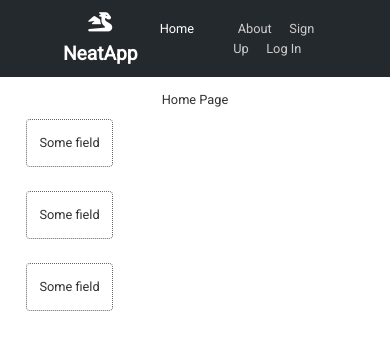
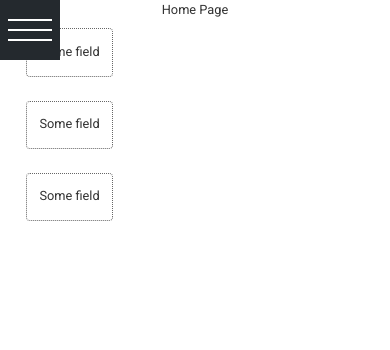
Before and after one commit to Nita1001/neatApp, a React (Create React App) app: page / in a window 390 px wide. Shown: the top 350 px of the page. Built offline with nearby package versions, Linux system fonts and the light colour scheme.

Commit message:
MobileMenu

```diff
--- a/src/components/layout/MainNav.js
+++ b/src/components/layout/MainNav.js
@@ -2,7 +2,6 @@ import React, { useContext } from 'react';
 import { NavLink, Link } from 'react-router-dom';
 import { LogInContext } from '../../contexts/LogInContext';
 import { useNavigate } from 'react-router-dom';
-
 const MainNav = () => {
     const { isLoggedIn, logOut } = useContext(LogInContext);
     const navigate = useNavigate();
@@ -14,63 +13,69 @@ const MainNav = () => {
 
     return (
         <nav className="navbar bg-dark">
-            <div className="container">
+            <div className="navContainer container">
                 <h1 className="logo">
                     <i className="fa-solid fa-dragon" />
                     <Link to="/">NeatApp</Link>
                 </h1>
                 <ul>
                     <li>
-                        <NavLink
-                            to="/"
-                            className={({ isActive }) => (isActive ? 'link active' : 'link')}
-                        >
+                        <NavLink to="/" className={({ isActive }) => (isActive ? 'link active' : 'link')}>
                             Home
                         </NavLink>
                     </li>
                     <li>
-                        <NavLink
-                            to="/about"
-                            className={({ isActive }) => (isActive ? 'link active' : 'link')}
-                        >
+                        <NavLink to="/about" className={({ isActive }) => (isActive ? 'link active' : 'link')}>
                             About
                         </NavLink>
+                    </li>
                     {isLoggedIn ? (
                         <>
+                            <li>
+
                                 <NavLink
-                                    to='/profile'
+                                    to="/profile"
                                     className={({ isActive }) => (isActive ? 'link active' : 'link')}
                                 >
                                     Profile
                                 </NavLink>
+                            </li>
+                            <li>
+
                                 <NavLink
-                                    to='/schedule'
+                                    to="/schedule"
                                     className={({ isActive }) => (isActive ? 'link active' : 'link')}
                                 >
                                     Schedule
                                 </NavLink>
-                                <button className='btnLogOut' onClick={handleLogout}>Log Out</button>
+                            </li>
+                            <button className="btnLogOut" onClick={handleLogout}>
+                                Log Out
+                            </button>
                         </>
                     ) : (
                         <>
+                            <li>
                                 <NavLink
                                     to="/signUp"
                                     className={({ isActive }) => (isActive ? 'link active' : 'link')}
                                 >
                                     Sign Up
                                 </NavLink>
+                            </li>
+                            <li>
                                 <NavLink
                                     to="/logIn"
                                     className={({ isActive }) => (isActive ? 'link active' : 'link')}
                                 >
                                     Log In
                                 </NavLink>
+                            </li>
                         </>
                     )}
-                    </li>
                 </ul>
             </div>
-        </nav>
+        </nav >
     );
 };
 
--- /dev/null
+++ b/src/components/layout/MobileMainNav.js
@@ -0,0 +1,94 @@
+import React, { useContext } from 'react';
+import { NavLink } from 'react-router-dom';
+import { LogInContext } from '../../contexts/LogInContext';
+import { useNavigate } from 'react-router-dom';
+
+const MobileMainNav = () => {
+
+    const { isLoggedIn, logOut } = useContext(LogInContext);
+    const navigate = useNavigate();
+
+    const handleLogout = () => {
+        logOut();
+        navigate('/');
+    };
+
+    return (
+        <>
+            <div class="menu-wrap">
+                <input type="checkbox" className="toggle"></input>
+                <div class="burger">
+                    <div></div>
+                </div>
+                <div class="menu">
+                    <div>
+                        <div>
+                            <ul>
+                                <li>
+                                    <NavLink to="/" className={({ isActive }) => (isActive ? 'link active' : 'link')}>
+                                        Home
+                                    </NavLink>
+                                </li>
+                                <li>
+                                    <NavLink to="/about" className={({ isActive }) => (isActive ? 'link active' : 'link')}>
+                                        About
+                                    </NavLink>
+                                </li>
+                                {isLoggedIn ? (
+                                    <>
+                                        <li>
+                                            <NavLink
+                                                to="/profile"
+                                                className={({ isActive }) => (isActive ? 'link active' : 'link')}
+                                            >
+                                                Profile
+                                            </NavLink>
+                                        </li>
+                                        <li>
+                                            <NavLink
+                                                to="/schedule"
+                                                className={({ isActive }) => (isActive ? 'link active' : 'link')}
+                                            >
+                                                Schedule
+                                            </NavLink>
+                                        </li>
+                                        <button className="btnLogOut" onClick={handleLogout}>
+                                            Log Out
+                                        </button>
+                                    </>
+                                ) : (
+                                    <>
+                                        <li>
+                                            <NavLink
+                                                to="/signUp"
+                                                className={({ isActive }) => (isActive ? 'link active' : 'link')}
+                                            >
+                                                Sign Up
+                                            </NavLink>
+                                        </li>
+                                        <li>
+                                            <NavLink
+                                                to="/logIn"
+                                                className={({ isActive }) => (isActive ? 'link active' : 'link')}
+                                            >
+                                                Log In
+                                            </NavLink>
+                                        </li>
+                                    </>
+                                )}
+                            </ul>
+                        </div>
+                    </div>
+                </div>
+            </div>
+            {/* {
+                showNavLinks ?
+                <div></div>
+                :
+                <div></div>
+            } */}
+        </>
+    )
+}
+
+export default MobileMainNav
--- a/src/components/layout/SharedLayout.js
+++ b/src/components/layout/SharedLayout.js
@@ -1,11 +1,15 @@
 import React from 'react'
 import { Outlet } from 'react-router-dom'
 import MainNav from './MainNav'
+import MobileMainNav from './MobileMainNav'
+import useViewport from '../../hooks/useViewport'
+const SharedLayout = () => {
+    const { width } = useViewport();
+    const breakpoint = 700;
 
-const SharedLayout = () => {
     return (
         <>
-            <MainNav />
+            {width < breakpoint ? <MobileMainNav /> : <MainNav />}
             <div className='container'>
                 <Outlet />
             </div>
--- /dev/null
+++ b/src/hooks/useViewport.js
@@ -0,0 +1,15 @@
+import React from 'react'
+
+const useViewport = () => {
+    const [width, setWidth] = React.useState(window.innerWidth);
+
+    React.useEffect(() => {
+        const handleWindowResize = () => setWidth(window.innerWidth);
+        window.addEventListener("resize", handleWindowResize);
+        return () => window.removeEventListener("resize", handleWindowResize);
+    }, []);
+
+    // Return the width for the component
+    return { width };
+}
+export default useViewport
--- a/src/index.css
+++ b/src/index.css
@@ -39,7 +39,11 @@
 }
 
 html {
-    /* The default font size of the browser is 16px, so if we want 1rem to be equal to 10px, we divide 10px by 16px = 62.5% */
+    /*
+    The default font size of the browser is 16px,
+    so if we want 1rem to be equal to 10px,
+    we divide 10px by 16px = 62.5%
+    */
     font-size: 62.5%;
 }
 
@@ -84,7 +88,8 @@ span {
     font-family: "Roboto", "Arimo", sans-serif;
 }
 
-/* Utilities */
+/* Menu */
+.navContainer,
 .container {
     width: 110rem;
     max-width: 110rem;
@@ -92,6 +97,158 @@ span {
     overflow: hidden;
     padding: 0 3.2rem;
 }
+
+/* Burger Menu */
+
+.menu-wrap {
+    position: fixed;
+    top: 0;
+    left: 0;
+    z-index: 1;
+}
+
+.menu-wrap .toggle {
+    position: absolute;
+    top: 0;
+    left: 0;
+    z-index: 2;
+    cursor: pointer;
+    width: 50px;
+    height: 50px;
+    opacity: 0;
+}
+
+.menu-wrap .burger {
+    position: absolute;
+    top: 0;
+    left: 0;
+    z-index: 1;
+    width: 60px;
+    height: 60px;
+    padding: 1rem;
+    background: var(--dark-color);
+    display: flex;
+    align-items: center;
+    justify-content: center;
+}
+
+/* Hamburger Line */
+
+.menu-wrap .burger > div {
+    position: relative;
+    flex: none;
+    width: 100%;
+    height: 2px;
+    background: #fff;
+    display: flex;
+    align-items: center;
+    justify-content: center;
+    transition: all 0.4s ease;
+}
+
+/* burger Lines - Top & Bottom */
+.menu-wrap .burger > div::before,
+.menu-wrap .burger > div::after {
+    content: "";
+    position: absolute;
+    z-index: 1;
+    top: -10px;
+    width: 100%;
+    height: 2px;
+    background: inherit;
+}
+/* Move Line Down */
+.menu-wrap .burger > div::after {
+    top: 10px;
+}
+
+/* Toggle Animation */
+.menu-wrap .toggle:checked + .burger > div {
+    transform: rotate(135deg);
+}
+
+/* Turns Lines Into X */
+.menu-wrap .toggle:checked + .burger > div:before,
+.menu-wrap .toggle:checked + .burger > div:after {
+    top: 0;
+    transform: rotate(90deg);
+}
+
+/* Rotate On Hover When Checked */
+.menu-wrap .toggle:checked:hover + .burger > div {
+    transform: rotate(225deg);
+}
+
+/* Show Menu */
+.menu-wrap .toggle:checked ~ .menu {
+    visibility: visible;
+}
+.menu-wrap .toggle:checked ~ .menu > div {
+    transform: scale(1);
+    transition-duration: 0.75s;
+}
+
+.menu-wrap .toggle:checked ~ .menu > div > div {
+    opacity: 1;
+    transition: opacity 0.4s ease 0.4s;
+}
+
+.menu-wrap .menu {
+    position: fixed;
+    top: 0;
+    left: 0;
+    width: 100%;
+    height: 100%;
+    visibility: hidden;
+    overflow: hidden;
+    display: flex;
+    align-items: center;
+    justify-content: center;
+}
+
+.burgersUlContainer {
+    display: flex;
+    flex-direction: column;
+}
+
+.menu-wrap .menu > div {
+    background: rgba(17, 17, 17, 0.85);
+    width: 100%;
+    height: 100%;
+    display: flex;
+    flex: none;
+    align-items: center;
+    justify-content: center;
+    transform: scale(0);
+    transition: all 0.4s ease;
+}
+
+.menu-wrap .menu > div > div {
+    text-align: center;
+    max-width: 90vw;
+    max-height: 100vh;
+    opacity: 0;
+    transition: opacity 0.4s ease;
+}
+
+.menu-wrap .menu > div > div > ul > li {
+    list-style: none;
+    color: #fff;
+    font-size: 4rem;
+    padding: 1rem;
+}
+
+.menu-wrap .menu > div > div > ul > li > a {
+    color: inherit;
+    text-decoration: none;
+    transition: color 0.4s ease;
+}
+
+.menu-wrap .menu > div > div > ul > li > a:hover {
+    color: teal;
+}
+
+/* Utilities */
 
 .centeredContainer {
     margin: 0 auto;
```
Lines whose indentation alone changed are shown as unchanged.
